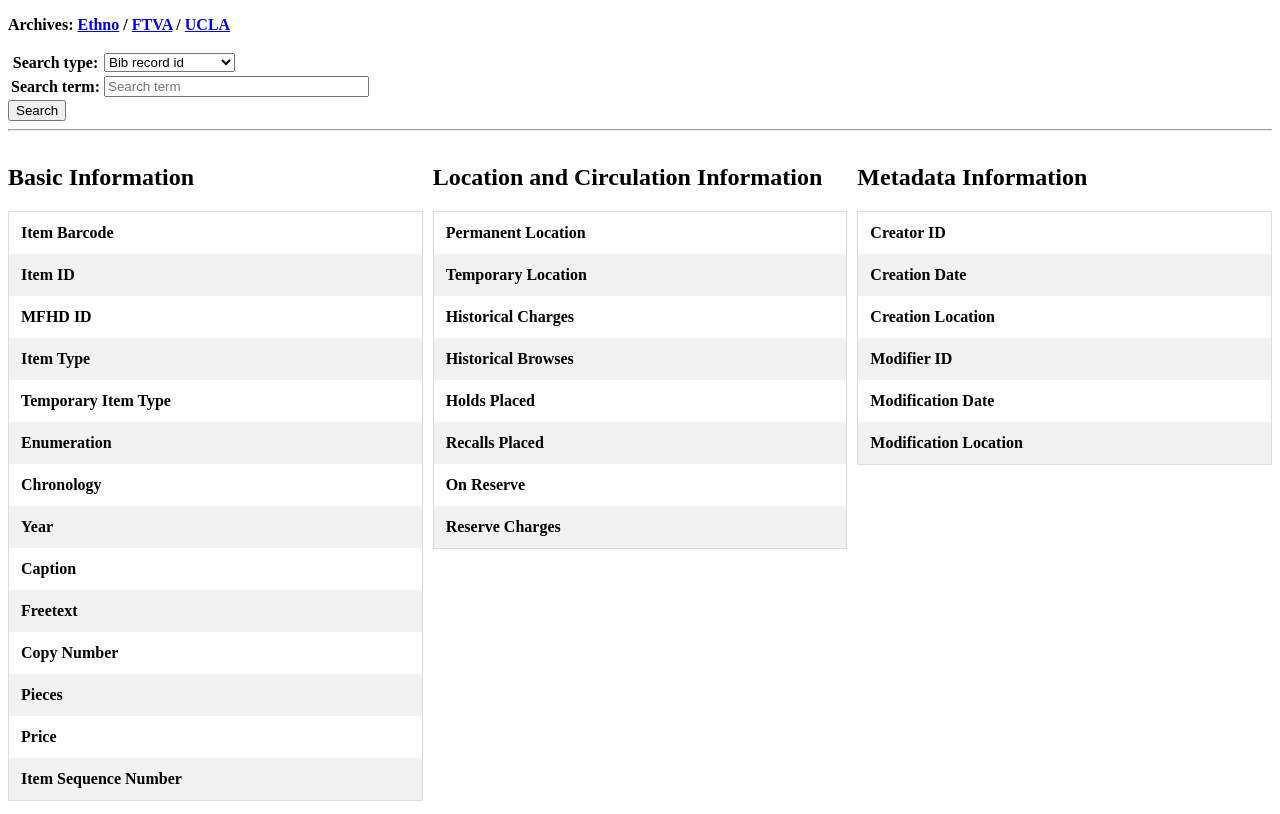
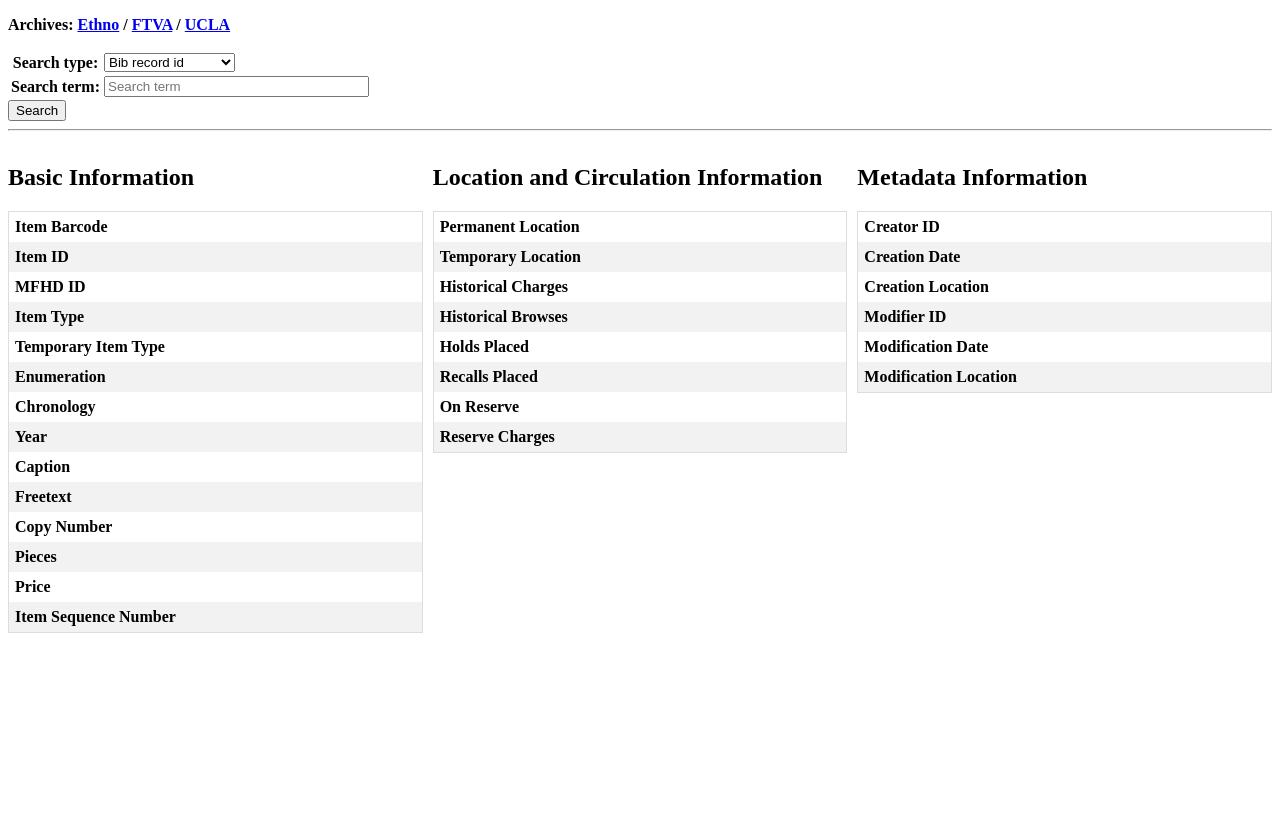
Before and after one commit to UCLALibrary/voyager-archive, a Django app: template voyager_archive/templates/voyager_archive/item_display.html in a window 1280 px wide. After the commit the page ends 633 px from the top, so only its background shows below. Run offline with Django 4.2, Linux system fonts and the light colour scheme; the template is opened without the code that fills it, so the values that code supplies are empty; parts of the project's set-up code (start-up, migrations or seed data) failed here and were passed over.

Commit message:
Reduce table cell padding from 12px to 6px

```diff
--- a/voyager_archive/static/css/style.css
+++ b/voyager_archive/static/css/style.css
@@ -22,7 +22,7 @@
 
   table.data-display th, table.data-display td {
     text-align: left;
-    padding: 12px;
+    padding: 6px;
   }
 
   table.data-display tr:nth-child(even) {
```
